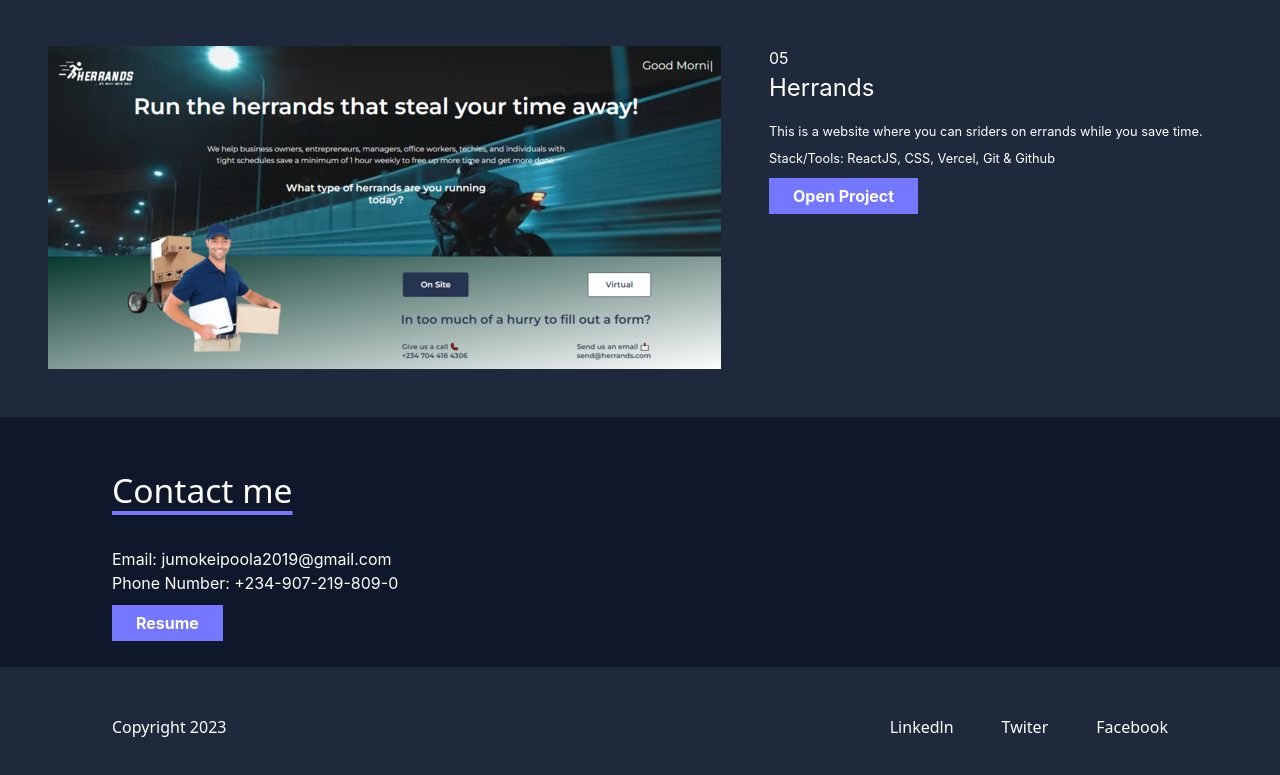
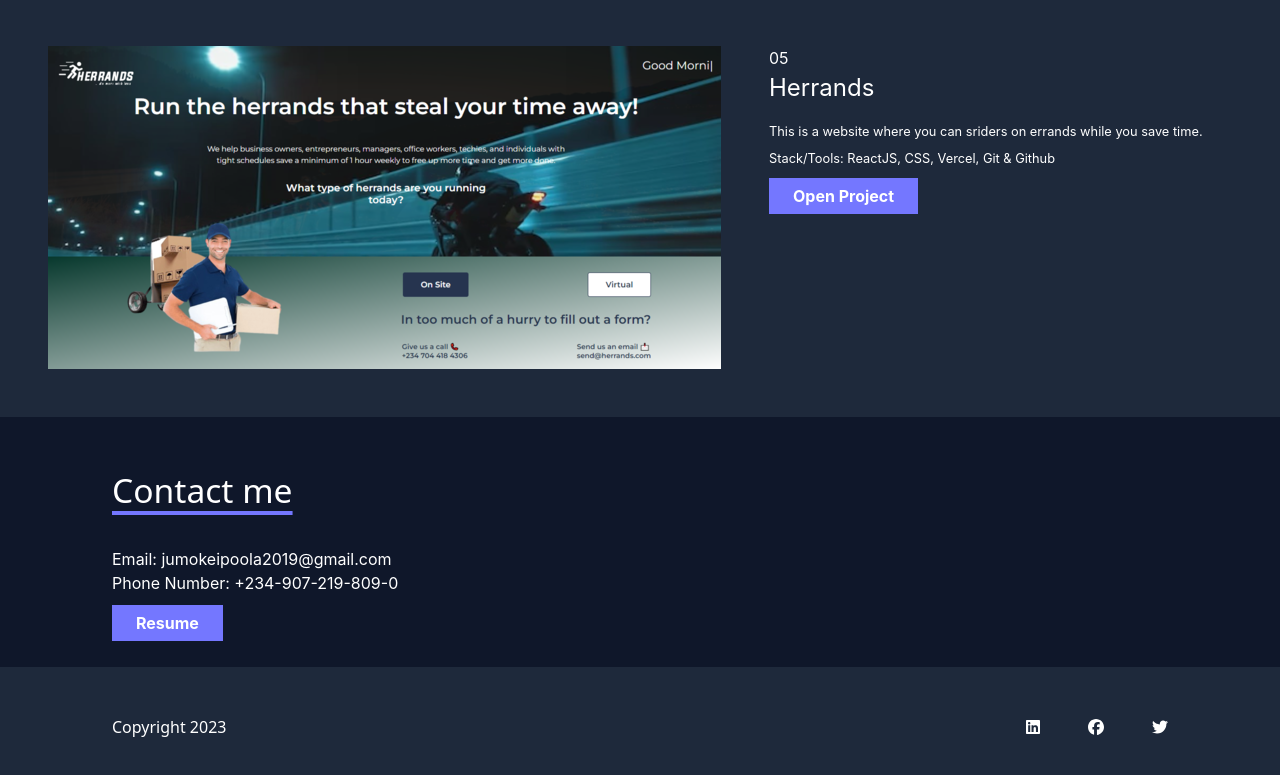
Before and after one commit to jummie-jk/Uptick-Talent-Fellowship, a React (Create React App) app: page / in a window 1280 px wide. Shown: the part 2869-3644 px from the top of the page. Built offline with nearby package versions, Linux system fonts and the light colour scheme.

Commit message:
Added social icons

```diff
--- a/package.json
+++ b/package.json
@@ -3,9 +3,14 @@
   "version": "0.1.0",
   "private": true,
   "dependencies": {
+    "@fortawesome/fontawesome-svg-core": "^6.4.2",
+    "@fortawesome/free-brands-svg-icons": "^6.4.2",
+    "@fortawesome/free-solid-svg-icons": "^6.4.2",
+    "@fortawesome/react-fontawesome": "^0.2.0",
     "@testing-library/jest-dom": "^5.17.0",
     "@testing-library/react": "^13.4.0",
     "@testing-library/user-event": "^13.5.0",
+    "font-awesome": "^4.7.0",
     "framer-motion": "^10.16.4",
     "react": "^18.2.0",
     "react-dom": "^18.2.0",
--- a/src/components/footer.js
+++ b/src/components/footer.js
@@ -1,5 +1,10 @@
 import React from "react";
-
+import { FontAwesomeIcon } from '@fortawesome/react-fontawesome';
+import {
+    faLinkedin,
+    faFacebook,
+    faTwitter,
+  } from '@fortawesome/free-brands-svg-icons';
 
 const Footer = () => {
 
@@ -12,10 +17,21 @@
             <p>Copyright 2023</p>
          </div>
          <div className="flex flex-row">
+            <a href="https://www.linkedin.com/in/your-linkedin-profile" target="_blank" rel="noopener noreferrer">
+                <FontAwesomeIcon icon={faLinkedin} />
+            </a>
+            <a href="https://www.facebook.com/your-facebook-profile" target="_blank" rel="noopener noreferrer" className="px-12">
+                <FontAwesomeIcon icon={faFacebook} />
+            </a>
+            <a href="https://twitter.com/your-twitter-profile" target="_blank" rel="noopener noreferrer">
+                <FontAwesomeIcon icon={faTwitter} />
+            </a>
+        </div>
+         {/* <div className="flex flex-row">
             <p>Linkedln</p>
             <p className="px-12">Twiter</p>
             <p>Facebook</p>
-         </div>
+         </div> */}
         </div>
 
       </div>
```
Also changed, not shown: 1 other file (tests, documents, lock files or other folders).
